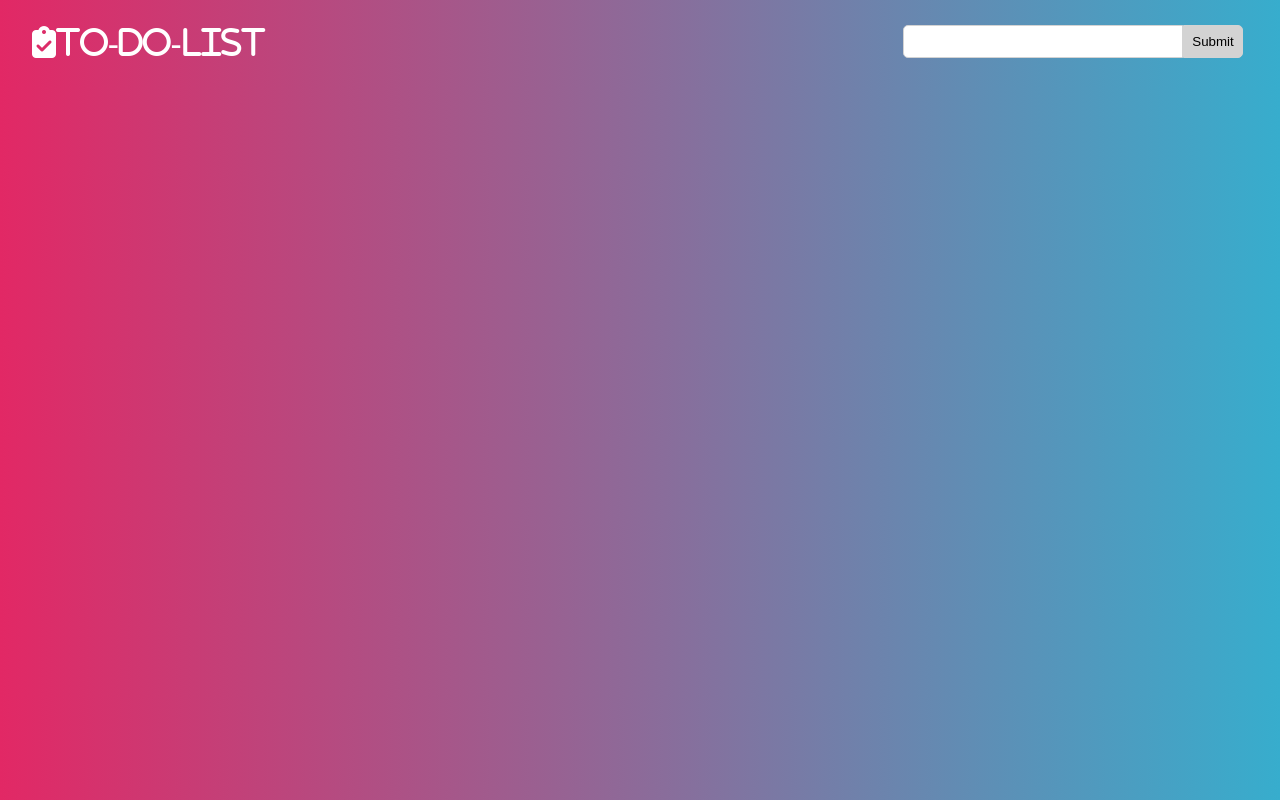
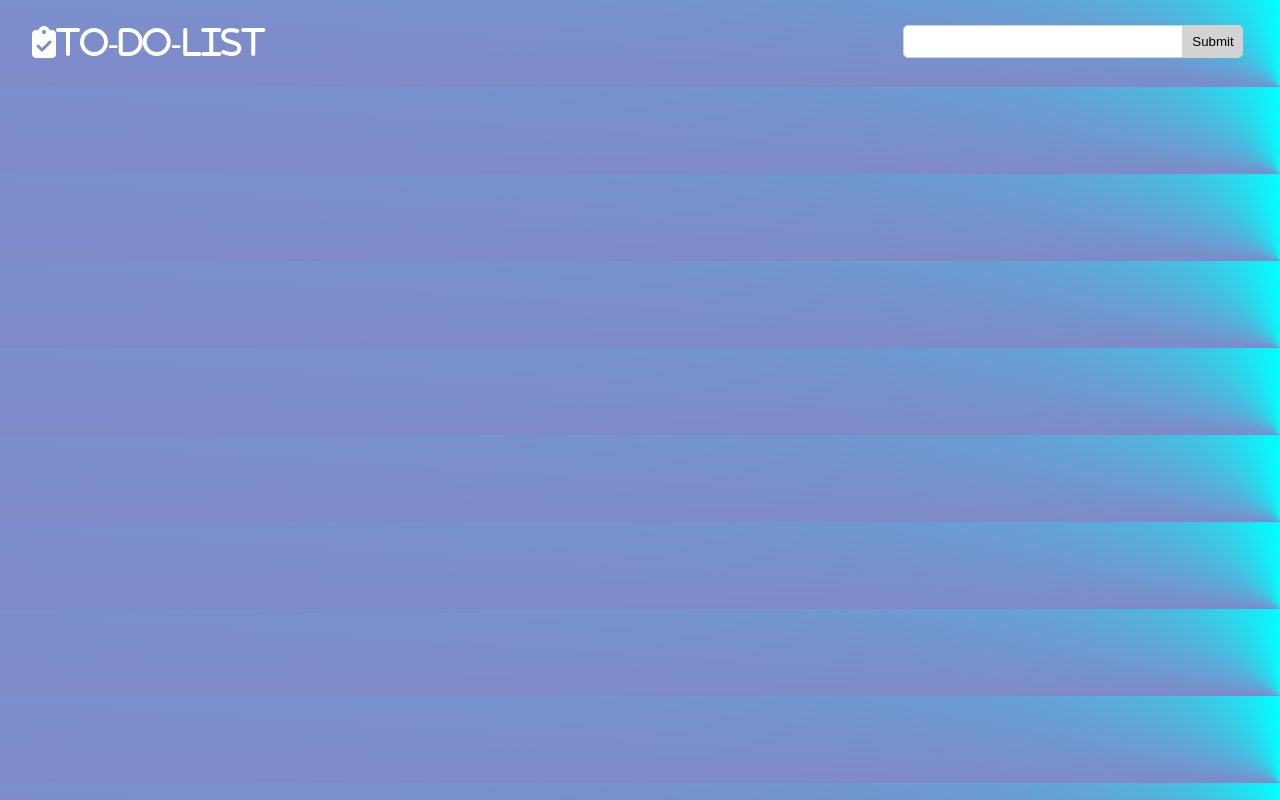
Before and after one commit to NobleJoe123/To-doList, a plain HTML site: page index.html in a window 1280 px wide. Drawn offline with Linux system fonts and the light colour scheme.

Commit message:
Update style.css

```diff
--- a/style.css
+++ b/style.css
@@ -6,7 +6,7 @@
 
 body{
     font-family:'Franklin Gothic Medium', 'Arial Narrow', Arial, sans-serif;
-    background-image: linear-gradient(to right, #e22865, #37adcd);
+    background-image: conic-gradient(from -.5turn at bottom right, deeppink, cyan, rebeccapurple);
     color: white;
 }
 .container{
```
